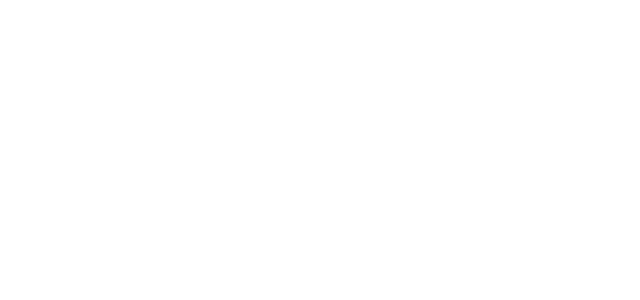
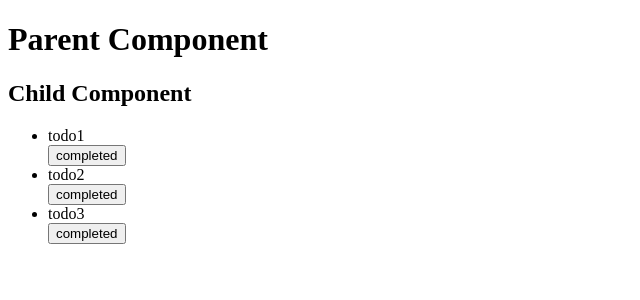
Before and after one commit to acciojob/lifting-state-up-6-Razz700, a React app: page / in a window 1280 px wide. Shown: the top 300 px of the page, without its empty margins (0-640 px from the left). Built offline with nearby package versions, Linux system fonts and the light colour scheme.

Commit message:
first commit

```diff
--- a/src/components/App.js
+++ b/src/components/App.js
@@ -1,10 +1,25 @@
 
-import React from "react";
+import React, { useState } from "react";
 import './../styles/App.css';
+import TodoList from "./TodoList";
 
 const App = () => {
+  const todos=['todo1','todo2','todo3'];
+  let completedTodos=[false,false,false];
+  const handleComplete=(todoval,btn)=>{
+console.log('hih',todoval,btn);
+todos.forEach((item,i)=>{
+  if (todoval==item) {
+    completedTodos[i]=true;
+    btn.style.display='none';
+  }
+});
+console.log('sdf',completedTodos);
+  }
   return (
     <div>
+  <h1>Parent Component</h1>
+      <TodoList todos={todos} handlefunc={handleComplete} />
         {/* Do not remove the main div */}
     </div>
   )
--- /dev/null
+++ b/src/components/TodoList.js
@@ -0,0 +1,20 @@
+import React from 'react'
+
+const TodoList = (props) => {
+    console.log(props.todos);
+  return (
+    <div>
+   <h2>Child Component</h2>
+   <ul>
+   {props.todos.map((item,i)=>{return(<div>
+    <li key={i}>{item}</li>
+    <button id={'a'+i} onClick={(e)=>{props.handlefunc(item,e.target)}}>completed</button>
+   </div>
+   )}
+   )}
+   </ul>
+   </div>
+  )
+}
+
+export default TodoList
```
